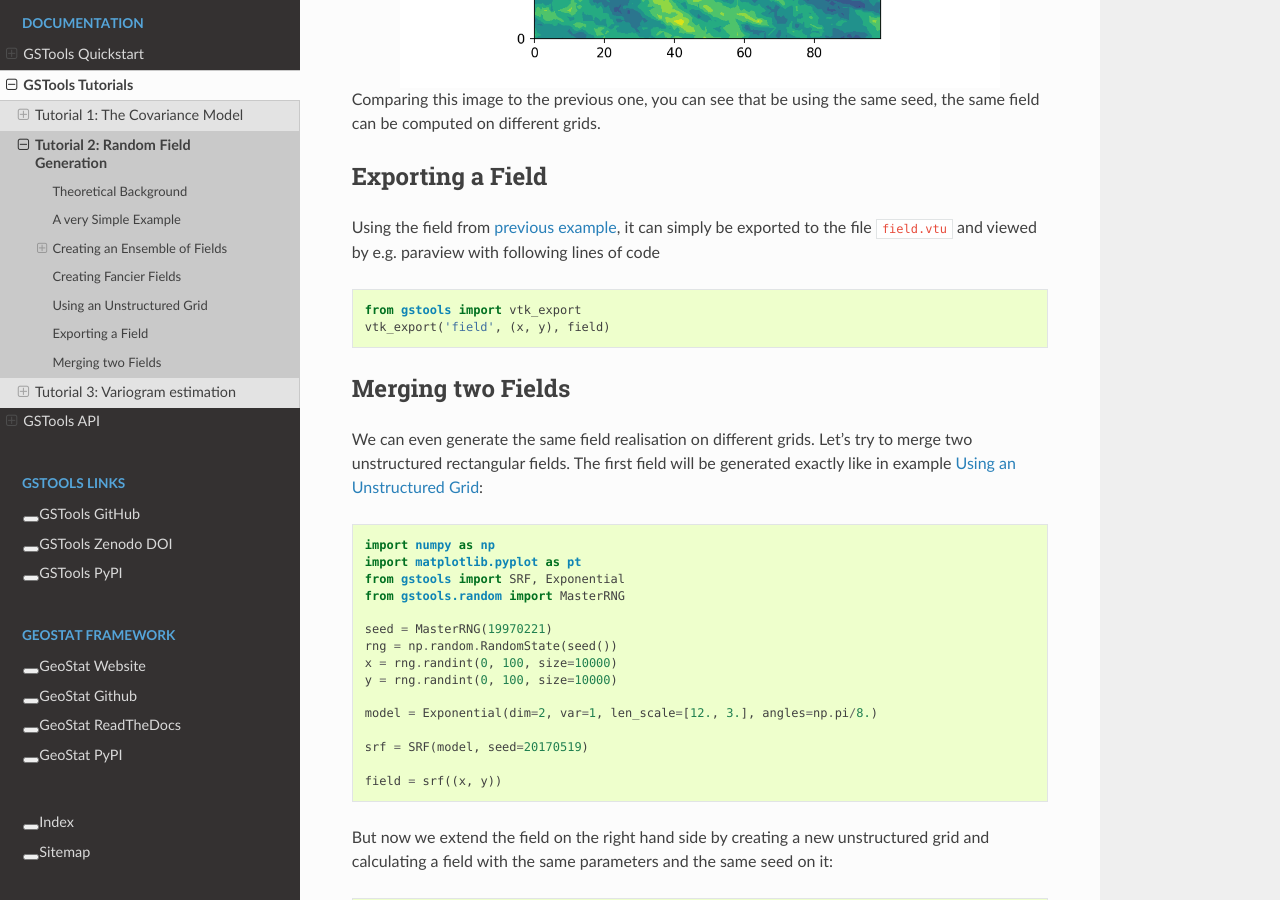
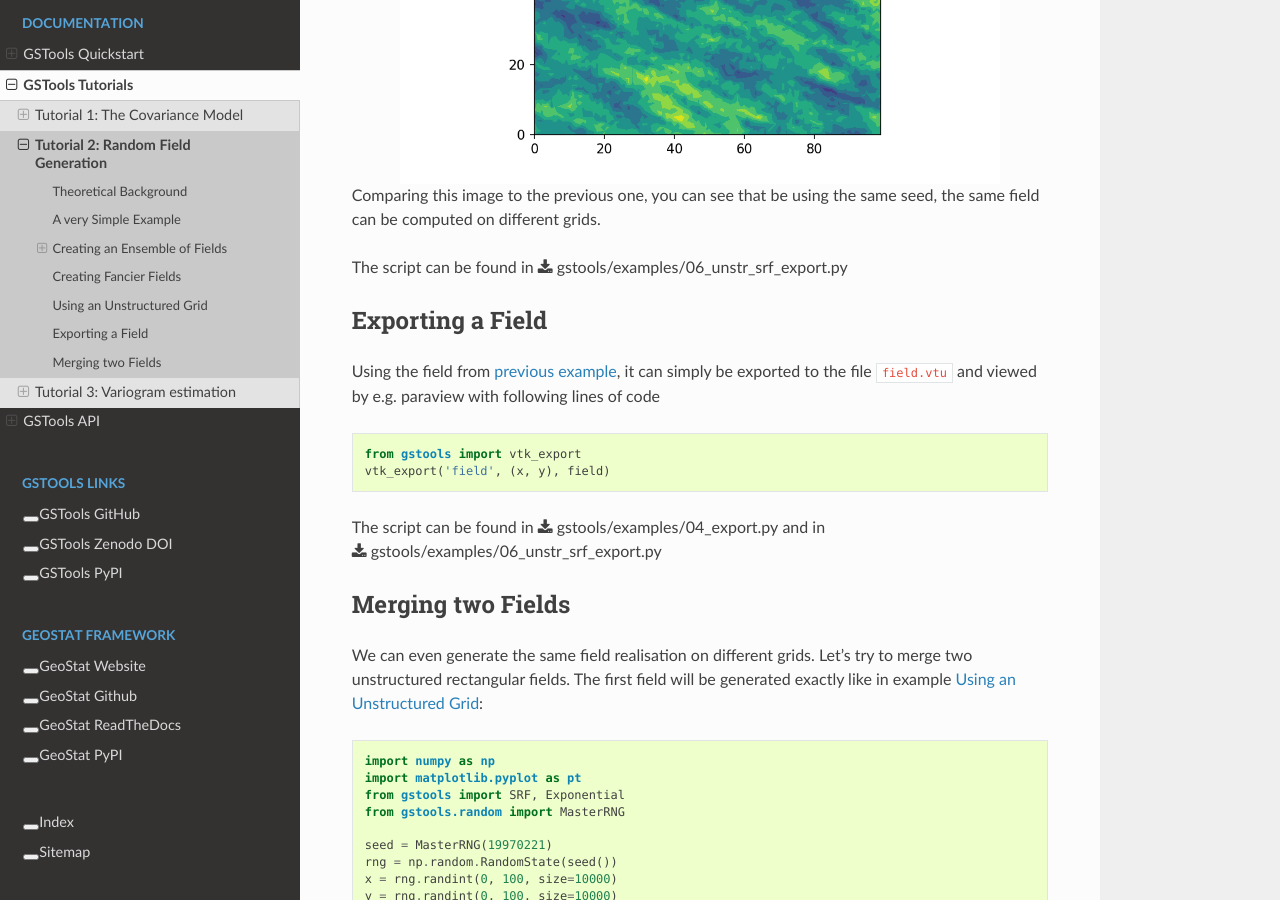
Before and after one commit to GeoStat-Framework/GSTools, a Sphinx documentation site: the page built from docs/source/tutorial_02_srf.rst, in a window 1280 px wide and 900 px high, scrolled down 5392 px. Built offline with Sphinx 7.4.7 and the Read the Docs theme 2.0.0, drawn with Linux system fonts in a browser that asks for light colours; formulas are drawn with MathJax 3; some of the changed text lies outside the part shown.

Commit message:
Added links to the examples in the tutorials

```diff
--- a/docs/source/tutorial_02_srf.rst
+++ b/docs/source/tutorial_02_srf.rst
@@ -63,6 +63,8 @@
 
 Wow, that was pretty easy!
 
+The script can be found in :download:`gstools/examples/00_gaussian.py<../../examples/00_gaussian.py>`
+
 Creating an Ensemble of Fields
 ------------------------------
 
@@ -107,6 +109,8 @@
 .. image:: pics/srf_tut_gau_field_ens.png
    :width: 600px
    :align: center
+
+The script can be found in :download:`gstools/examples/05_srf_ensemble.py<../../examples/05_srf_ensemble.py>`
 
 Using better Seeds
 ^^^^^^^^^^^^^^^^^^
@@ -200,6 +204,8 @@
 Comparing this image to the previous one, you can see that be using the same
 seed, the same field can be computed on different grids.
 
+The script can be found in :download:`gstools/examples/06_unstr_srf_export.py<../../examples/06_unstr_srf_export.py>`
+
 Exporting a Field
 -----------------
 
@@ -210,6 +216,9 @@
 
     from gstools import vtk_export
     vtk_export('field', (x, y), field)
+
+The script can be found in :download:`gstools/examples/04_export.py<../../examples/04_export.py>` and
+in :download:`gstools/examples/06_unstr_srf_export.py<../../examples/06_unstr_srf_export.py>`
 
 Merging two Fields
 ------------------
@@ -270,6 +279,8 @@
 But one application scenario would be to generate hugh fields, which would not
 fit into memory anymore.
 
+The script can be found in :download:`gstools/examples/07_srf_merge.py<../../examples/07_srf_merge.py>`
+
 .. raw:: latex
 
     \clearpage
--- a/docs/source/tutorial_03_vario.rst
+++ b/docs/source/tutorial_03_vario.rst
@@ -15,6 +15,8 @@
 
 This example is going to be a bit more extensive and we are going to do some
 basic data preprocessing for the actual variogram estimation. But this example will be self-contained and all data gathering and processing will be done in this example script.
+
+The complete script can be found in :download:`gstools/examples/08_variogram_estimation.py<../../examples/08_variogram_estimation.py>`
 
 *This example will only work with Python 3.*
 
```
